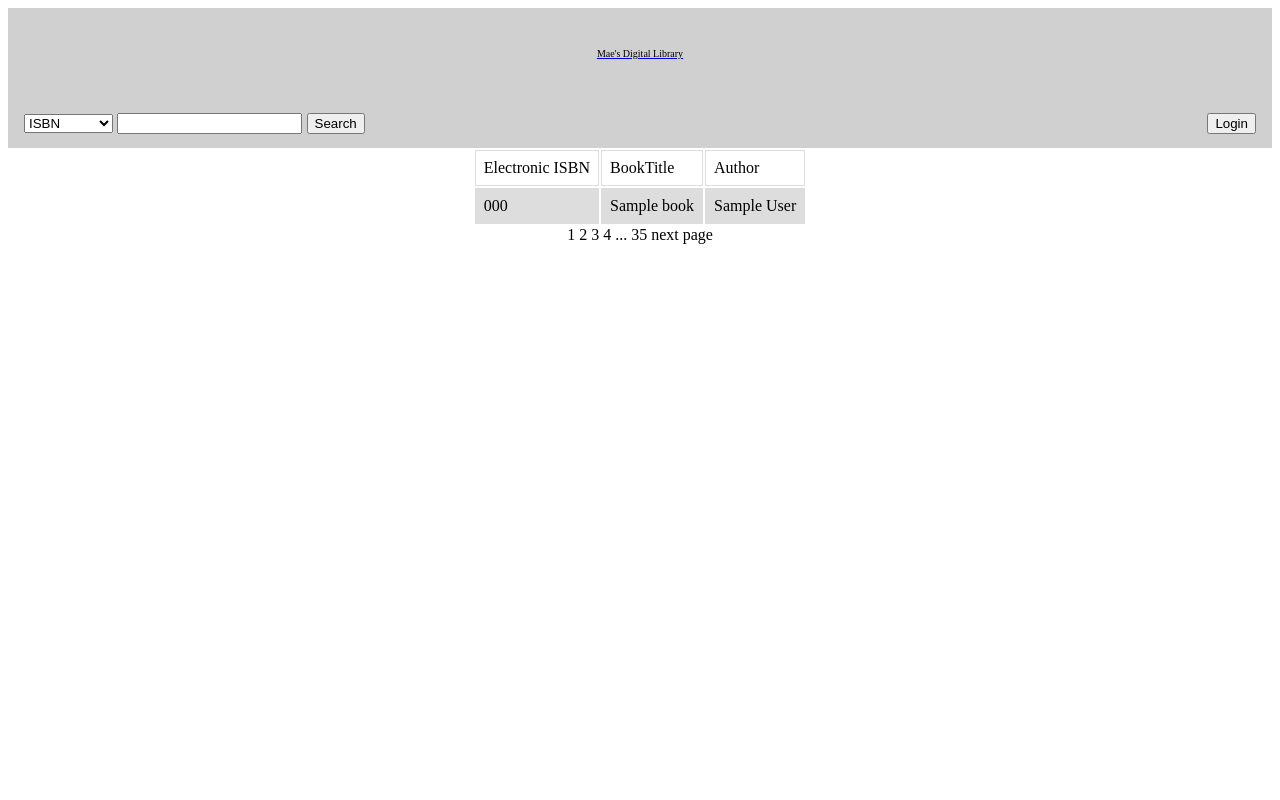
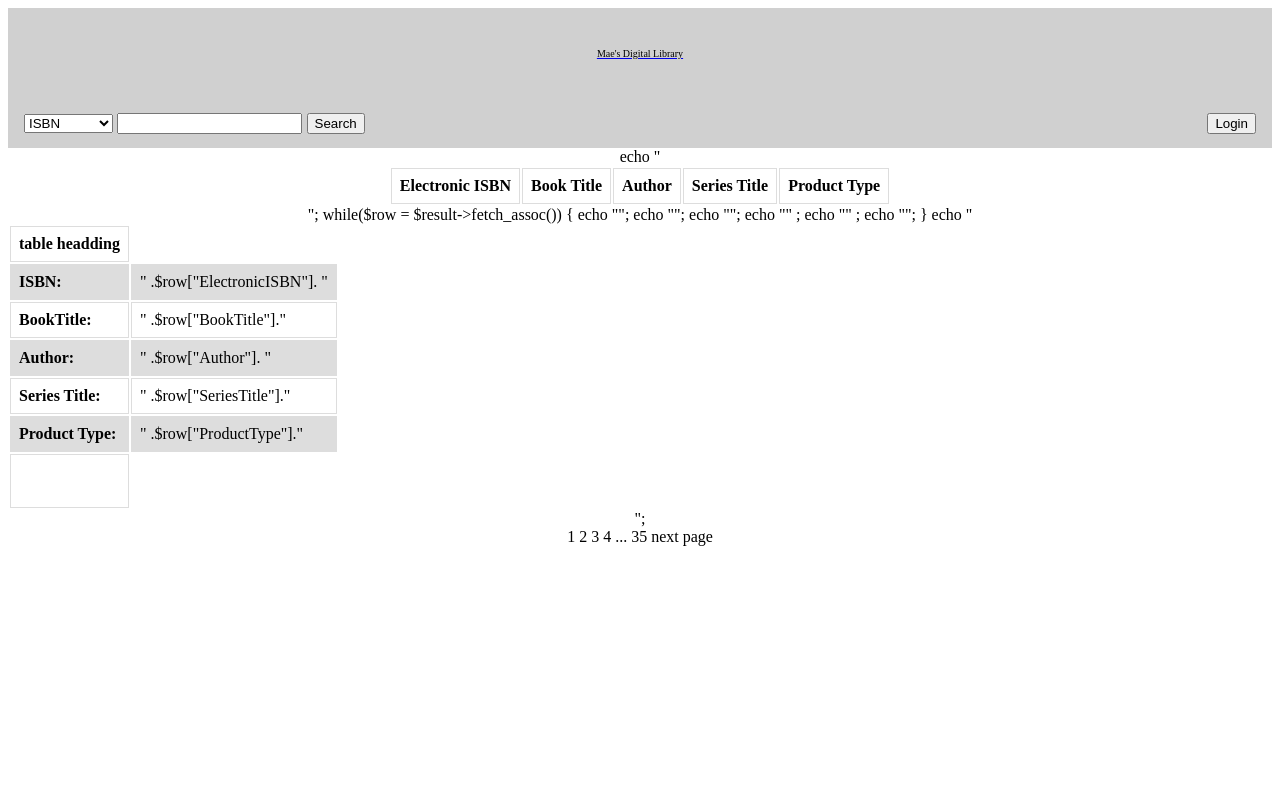
Before and after one commit to mkoger24/independent_study, a Flask app: page /search.html in a window 1280 px wide. Run offline with Flask 3, Linux system fonts and the light colour scheme; tables that the repository leaves empty or names only in its code hold one stand-in row (values such as "Sample post"); lists and menus that the app fills with data are empty.

Commit message:
mysql display

```diff
--- a/app.py
+++ b/app.py
@@ -38,15 +38,15 @@ def displayData():
     except Exception as e:
         return(str(e))
 
-# @app.route('/search.html', methods=['GET'])
-# def search():
-#     try:
-#         mycursor = mydb.cursor()
-#         mycursor.execute("SELECT ElectronicISBN, BookTitle, Author FROM books LIMIT 10;")
-#         db = mycursor.fetchall()
-#         return render_template("search.html", dbhtml = db)
-#     except Exception as e:
-#         return(str(e))
+@app.route('/search.html', methods=['GET'])
+def search():
+    try:
+        mycursor = mydb.cursor()
+        mycursor.execute("SELECT ElectronicISBN, BookTitle, Author FROM books LIMIT 10;")
+        db = mycursor.fetchall()
+        return render_template("search.html", dbhtml = db)
+    except Exception as e:
+        return(str(e))
 
 # @app.route('/', methods=['POST'])
 
--- a/templates/search.html
+++ b/templates/search.html
@@ -40,21 +40,30 @@
             <a href="login.html"><right class="active" href="login.html"><button type="button">Login</button></right></a>
         </div>
 
+        <script>
+        console.log("test")
+        </script>
 
         <table align="center">
             <tr align="center">
-                <td>Electronic ISBN</td>
-                <td>BookTitle</td>
-                <td>Author</td>
+                <th>Electronic ISBN</th>
+                <th>Book Title</th>
+                <th>Author</th>
+                <th>Series Title</th>
+                <th>Product Type</th>
             </tr>
-            {% for row in dbhtml %}
-            <tr>
-                <td>{{row.0}}</td>
-                <td>{{row.1}}</td>
-                <td>{{row.2}}</td>
-            </tr>
-            {% endfor %}
-            </table>
+            echo "<table><tr><th>table headding</th></tr>";
+            while($row = $result->fetch_assoc()) {
+
+                echo    "<tr><td><strong>ISBN:</strong></td><td>" .$row["ElectronicISBN"]. "</td></tr>";
+                echo    "<tr><td><strong>BookTitle:</strong></td><td>" .$row["BookTitle"]."</td></tr>";
+                echo    "<tr><td><strong>Author:</strong></td><td>" .$row["Author"]. "</td></tr>";
+                echo    "<tr><td><strong>Series Title:</strong></td><td>" .$row["SeriesTitle"]."</td></tr>" ;
+                echo    "<tr><td><strong>Product Type:</strong></td><td>" .$row["ProductType"]."</td></tr>" ;
+                echo    "<tr><td><br><br></td></tr>";
+
+            }
+            echo "</table>";
 
         <!-- <table class="table"> -->
             <!-- <script src="script.js"></script> -->
```
Also changed, not shown: 1 other file.
